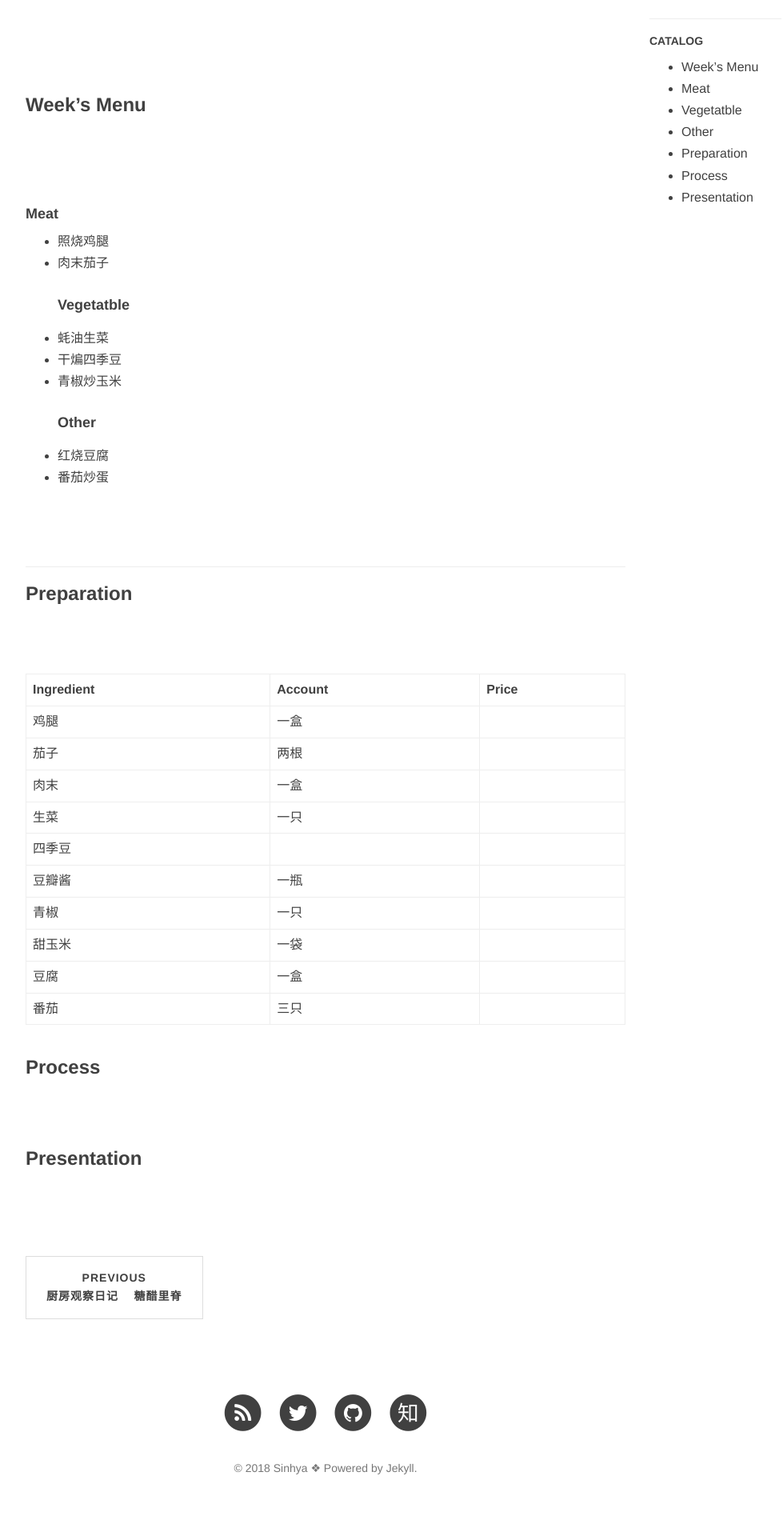
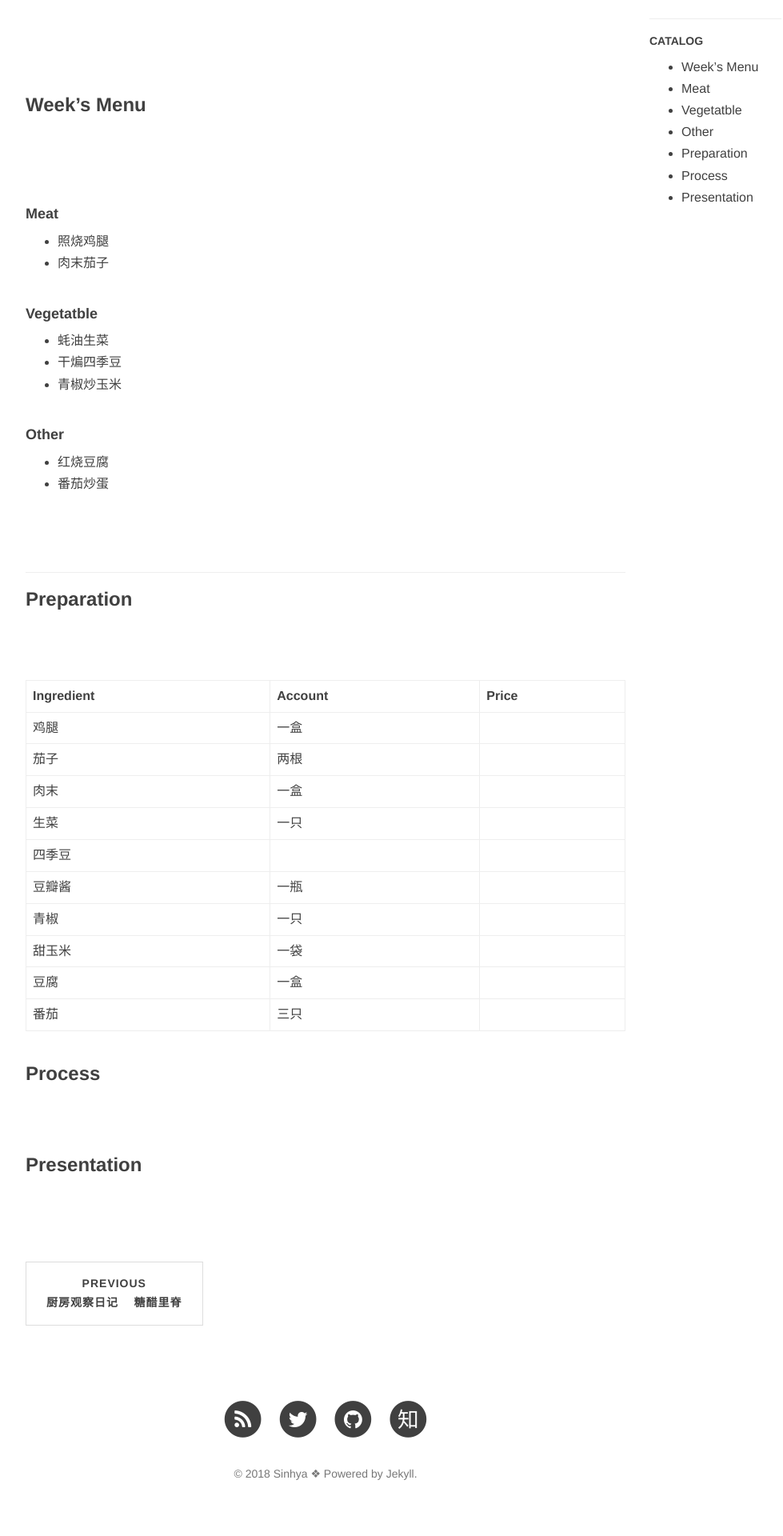
Before and after one commit to junyahuang/junyahuang.github.io, a Jekyll site: the page built from _posts/2018-12-22-mealprep-1.md, in a window 1280 px wide. Shown: the part 466-2386 px from the top of the page at 80% size, without its empty margins (233-1212 px from the left). Built offline with Jekyll 4.4.1, drawn with Linux system fonts in a browser that asks for light colours; nearby versions of some CDN libraries.

Commit message:
font edit

```diff
--- a/_posts/2018-12-22-mealprep-1.md
+++ b/_posts/2018-12-22-mealprep-1.md
@@ -19,12 +19,15 @@ catalog:  true
 <br />
 
 #### Meat
+
 * 照烧鸡腿
 * 肉末茄子
+
 #### Vegetatble
 * 蚝油生菜
 * 干煸四季豆
 * 青椒炒玉米
+
 #### Other
 * 红烧豆腐
 * 番茄炒蛋
--- a/css/clean-blog.css
+++ b/css/clean-blog.css
@@ -1,5 +1,5 @@
 body {
-  font-family: "Hanzipen SC", "Helvetica Neue", Arial, "Hiragino Sans GB", "STHeiti", "Microsoft YaHei", "WenQuanYi Micro Hei", SimSun, sans-serif;
+  font-family: "Hannotate SC", "Helvetica Neue", Arial, "Hiragino Sans GB", "STHeiti", "Microsoft YaHei", "WenQuanYi Micro Hei", SimSun, sans-serif;
   line-height: 1.7;
   font-size: 16px;
   color: #404040;
@@ -236,7 +236,7 @@ hr.small {
 }
 .intro-header .site-heading .subheading,
 .intro-header .page-heading .subheading {
-  font-family: "Helvetica Neue", Arial, "Hiragino Sans GB", "STHeiti", "Microsoft YaHei", "WenQuanYi Micro Hei", SimSun, sans-serif;
+  font-family: 'Tahoma', "Helvetica Neue", Arial, "Hiragino Sans GB", "STHeiti", "Microsoft YaHei", "WenQuanYi Micro Hei", SimSun, sans-serif;
   line-height: 1.7;
   font-size: 20px;
   line-height: 1.1;
```
